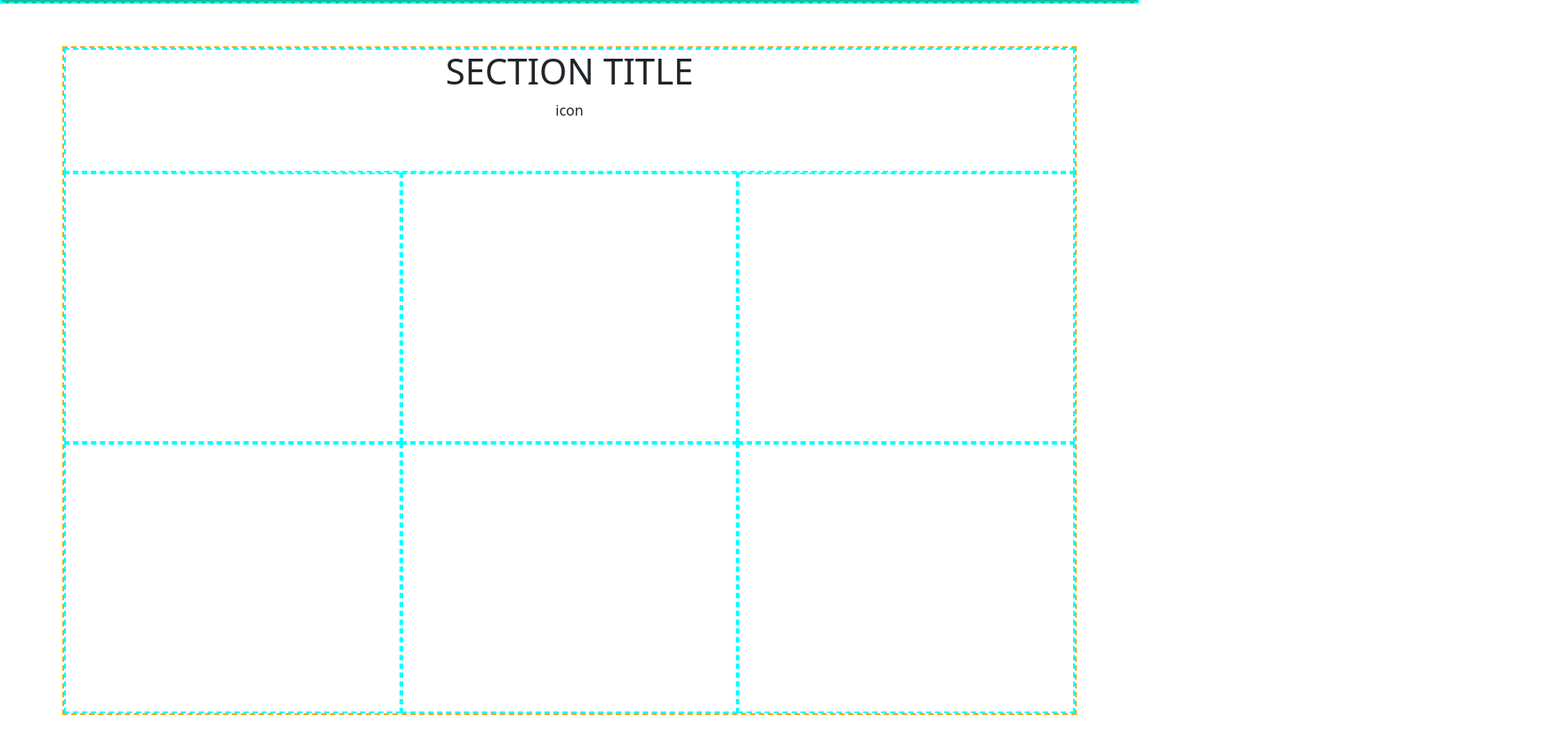
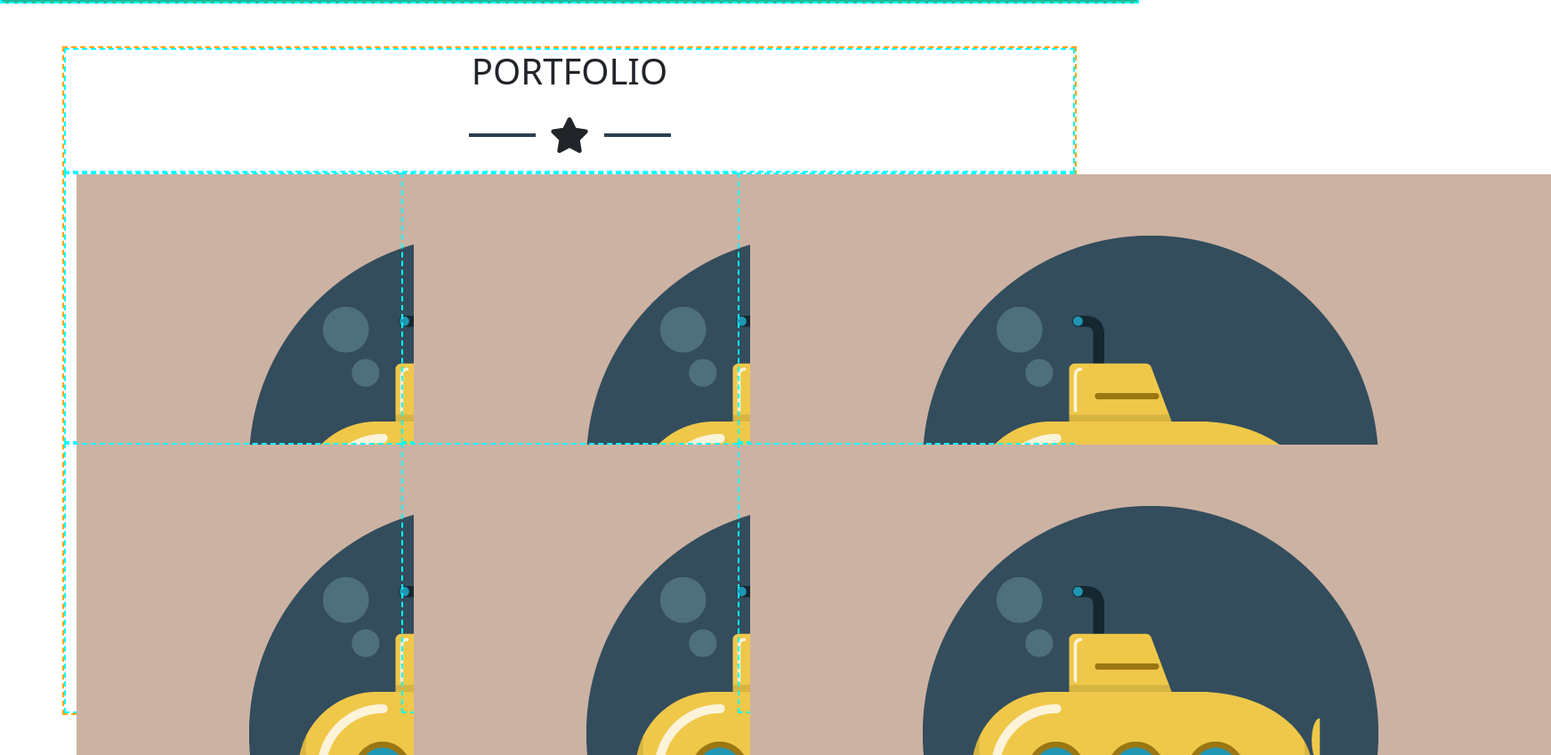
Before and after one commit to ClaudioLoGiudice7/html-css-bootstrap-freelancer, a plain HTML site: page index.html in a window 1280 px wide. Shown: the part 697-1546 px from the top of the page at 89% size, 1743 px wide, since content can reach past the window. Drawn offline with nearby package versions, Linux system fonts and the light colour scheme.

Commit message:
entering half "portfolio" section

```diff
--- a/index.html
+++ b/index.html
@@ -60,7 +60,7 @@
             <h1 class="white fs-1 fw-bold">START BOOTSTRAP</h1>
             <div class="box box-icon d-flex justify-content-center align-items-center">
                 <div class="line bg-white"></div>
-                <i class="fa-solid fa-star star white me-2 ms-2 fs-1"></i>
+                <i class="fa-solid fa-star star white me-2 ms-2 fs-1 me-md-3 ms-md-3"></i>
                 <div class="line bg-white"></div>
             </div>
             <div class="white fw-bold fs-5">GRAPHIC ARTIST - WEB DESIGNER - ILLUSTRATOR</div>
@@ -72,32 +72,46 @@
                 <div class="row">
                     <div class="col-12 d-flex flex-column align-items-center text-center">
                         <h1>
-                            SECTION TITLE
+                            PORTFOLIO
                         </h1>
-                        <div class="box box-icon">
-                            icon
+                        <div class="box box-icon d-flex justify-content-center align-items-center">
+                            <div class="portfolio-line"></div>
+                            <i class="fa-solid fa-star star me-2 ms-2 fs-1 me-md-3 ms-md-3"></i>
+                            <div class="portfolio-line"></div>
                         </div>
                     </div>
                 </div>
 
                 <div class="row">
                     <div class="col-12 col-md-6 col-lg-4">
-                        <div class="box box-img"></div>
+                        <div class="box box-img">
+                            <img src="./img/submarine.png" alt="submarine">
+                        </div>
                     </div>
                     <div class="col-12 col-md-6 col-lg-4">
-                        <div class="box box-img"></div>
+                        <div class="box box-img">
+                            <img src="./img/submarine.png" alt="submarine">
+                        </div>
                     </div>
                     <div class="col-12 col-md-6 col-lg-4">
-                        <div class="box box-img"></div>
+                        <div class="box box-img">
+                            <img src="./img/submarine.png" alt="submarine">
+                        </div>
                     </div>
                     <div class="col-12 col-md-6 col-lg-4">
-                        <div class="box box-img"></div>
+                        <div class="box box-img">
+                            <img src="./img/submarine.png" alt="submarine">
+                        </div>
                     </div>
                     <div class="col-12 col-md-6 col-lg-4">
-                        <div class="box box-img"></div>
+                        <div class="box box-img">
+                            <img src="./img/submarine.png" alt="submarine">
+                        </div>
                     </div>
                     <div class="col-12 col-md-6 col-lg-4">
-                        <div class="box box-img"></div>
+                        <div class="box box-img">
+                            <img src="./img/submarine.png" alt="submarine">
+                        </div>
                     </div>
                 </div>
             </div>
--- a/style.css
+++ b/style.css
@@ -38,6 +38,13 @@ section {
 
 /* FINE CLASSI DI DEBUG DA RIMUOVERE */
 
+/* img,
+svg,
+picture,
+video {
+    max-width: 100%;
+} */
+
 .navbar-dark{
     background-color: #2c3e50 !important;
 }
@@ -62,3 +69,9 @@ section {
     height: 4px;
     width: 15%;
 }
+
+.portfolio-line{
+    height: 4px;
+    width: 15%;
+    background-color: #2c3e50;
+}
```
Also changed, not shown: img/submarine.png (added).
